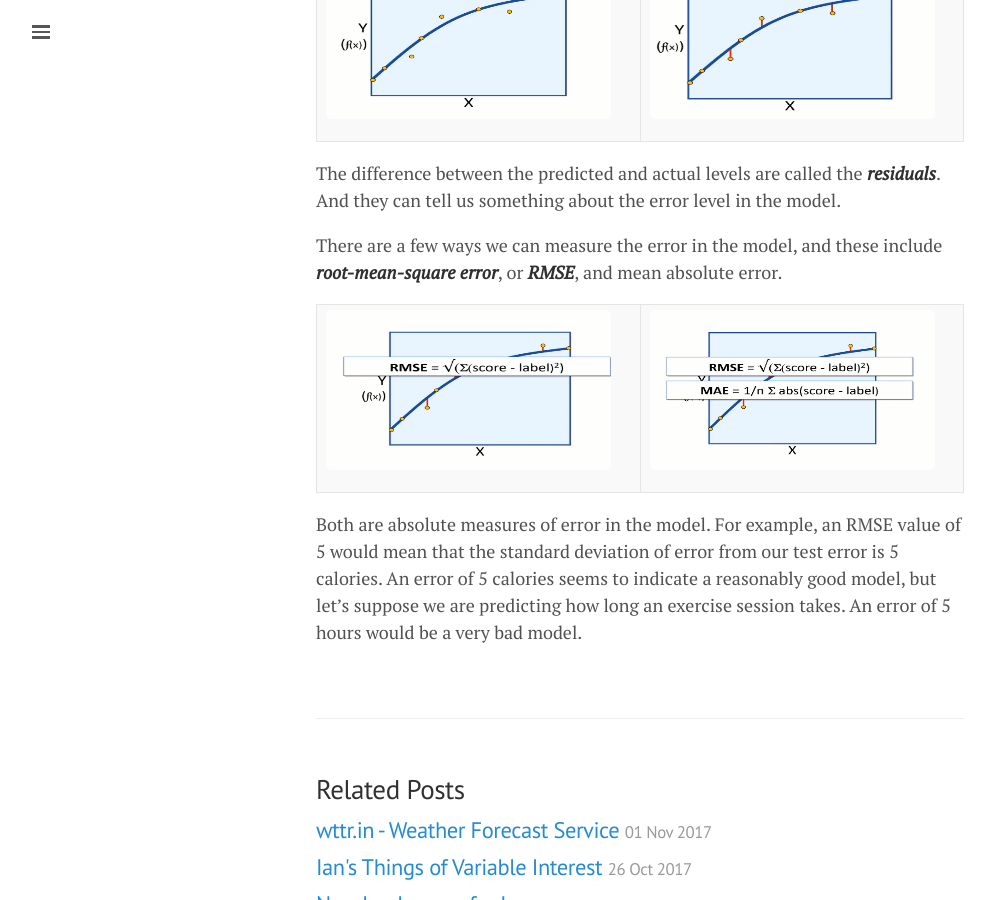
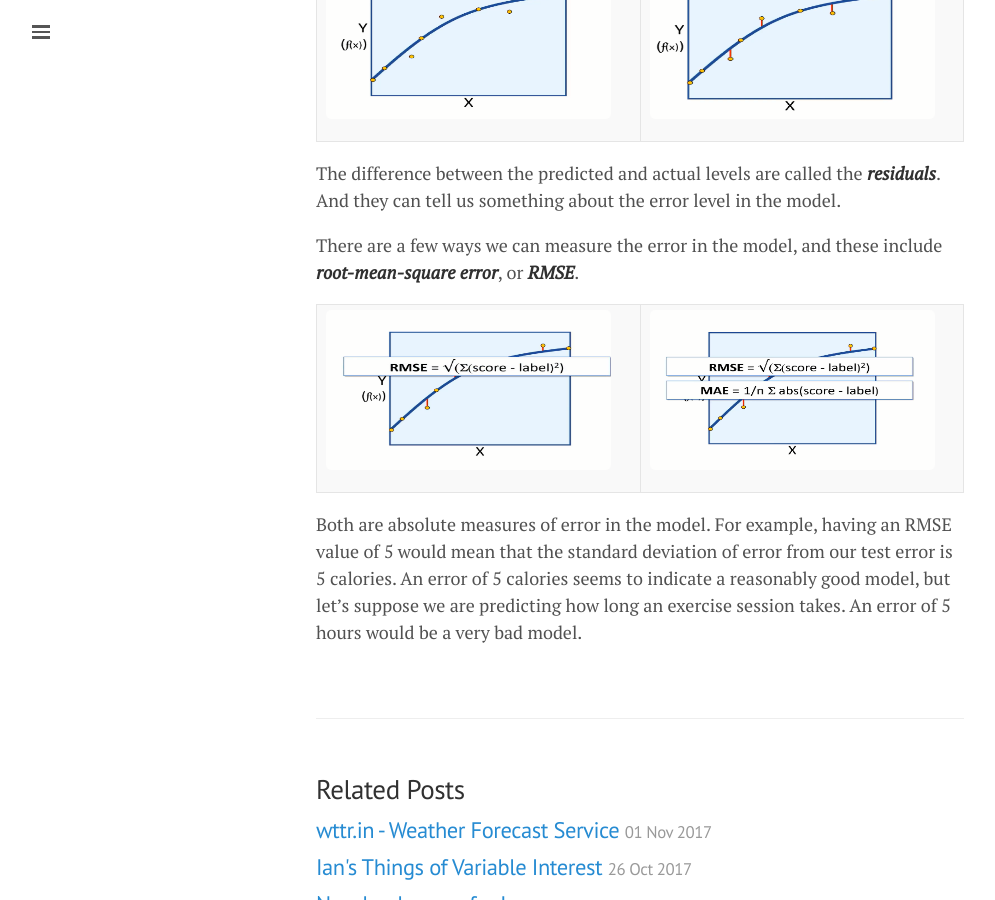
Before and after one commit to lgeurts/lgeurts.github.io, a Jekyll site: the page built from _posts/2018-06-29-artificial-intelligence-basics.md, in a window 1280 px wide and 900 px high, scrolled down 3636 px. Shown: the whole window, without its empty margins (0-995 px from the left). Built offline with Jekyll 4.4.1, drawn with Linux system fonts in a browser that asks for light colours; nearby versions of some CDN libraries.

Commit message:
Update 2018-06-29-artificial-intelligence-basics.md

```diff
--- a/_posts/2018-06-29-artificial-intelligence-basics.md
+++ b/_posts/2018-06-29-artificial-intelligence-basics.md
@@ -98,9 +98,9 @@ As we started with data that includes the label we try to predict, we can train
 
 The difference between the predicted and actual levels are called the ***residuals***. And they can tell us something about the error level in the model.
 
-There are a few ways we can measure the error in the model, and these include ***root-mean-square error***, or ***RMSE***, and mean absolute error.
+There are a few ways we can measure the error in the model, and these include ***root-mean-square error***, or ***RMSE***.
 
 :-----------------:|:-----------------:
 <img src="/assets/artificial-intelligence/plotted-chart-5.png" align="left" width="285" height="160" alt="RMSE"> | <img src="/assets/artificial-intelligence/plotted-chart-6.png" align="left" width="285" height="160" alt="MAE">
 
-Both are absolute measures of error in the model. For example, an RMSE value of 5 would mean that the standard deviation of error from our test error is 5 calories. An error of 5 calories seems to indicate a reasonably good model, but let's suppose we are predicting how long an exercise session takes. An error of 5 hours would be a very bad model.
+Both are absolute measures of error in the model. For example, having an RMSE value of 5 would mean that the standard deviation of error from our test error is 5 calories. An error of 5 calories seems to indicate a reasonably good model, but let's suppose we are predicting how long an exercise session takes. An error of 5 hours would be a very bad model.
```
